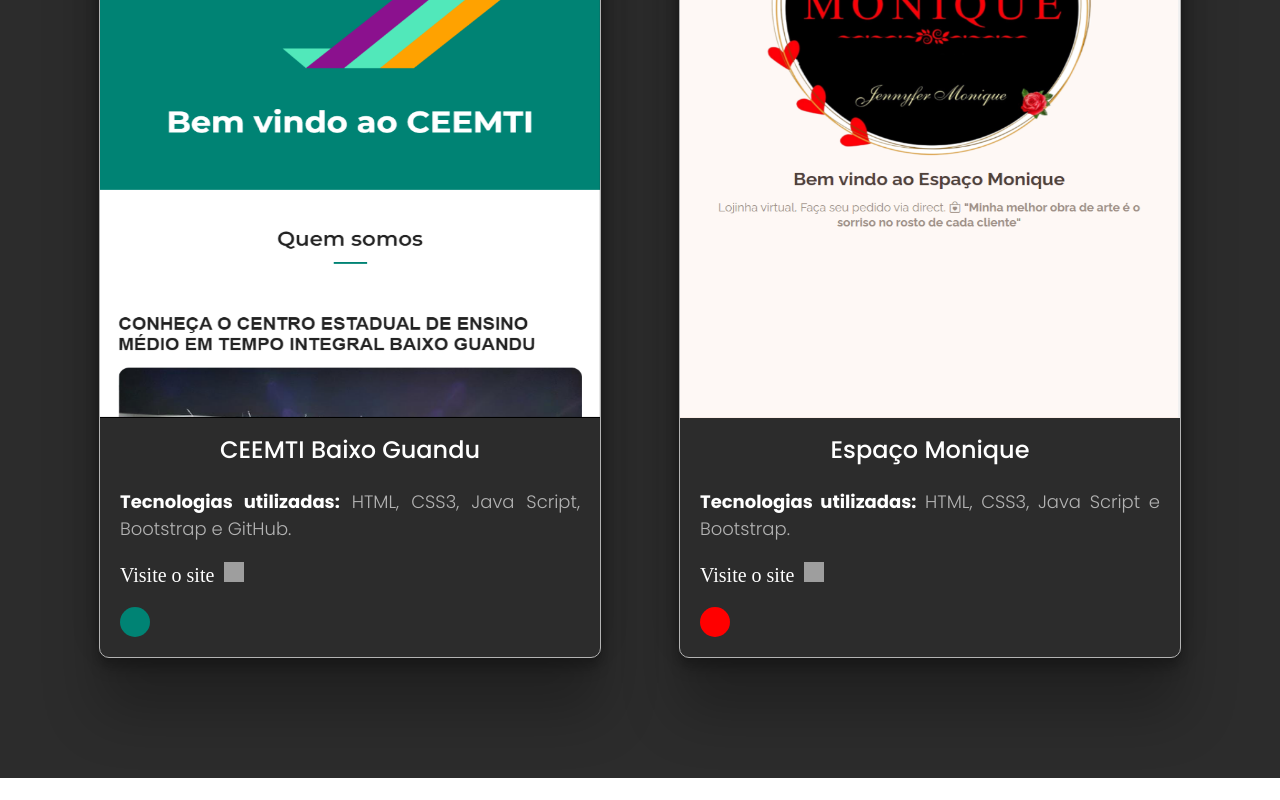
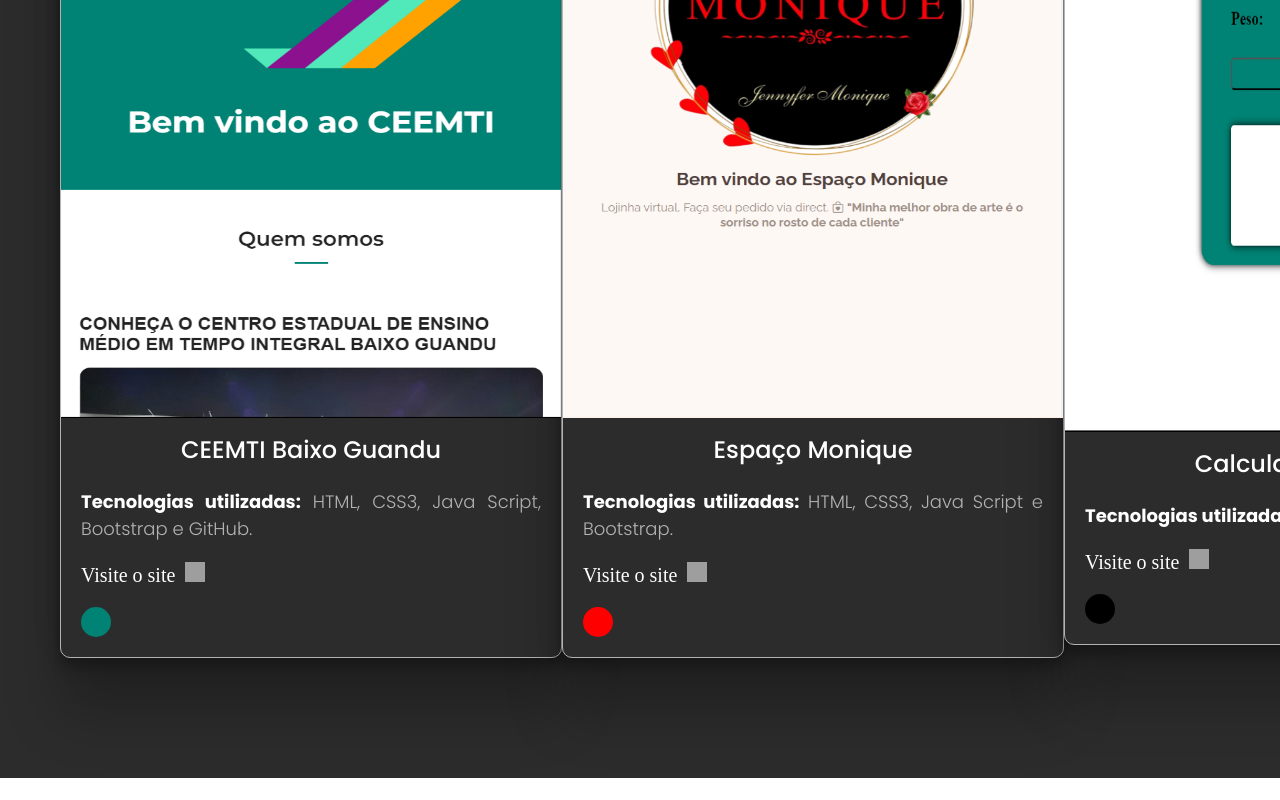
Before and after one commit to joaovitrdos/portifolio, an Angular app: page / in a window 1280 px wide. Shown: the part 2234-3034 px from the top of the page. Built offline with nearby package versions, Linux system fonts and the light colour scheme; grey boxes are pictures that could not be loaded.

Commit message:
project atulizado commit

```diff
--- a/src/app/components/project/project.component.html
+++ b/src/app/components/project/project.component.html
@@ -19,4 +19,15 @@
       <a class="link" href="https://espacomonique.netlify.app/">Visite o site <img id="img-ico" src="assets/icons.png" alt=""></a>
       <div class="ball2"></div>
   </div>
+
+  <div class="intens-pro">
+    <img class="img-pro" src="assets/imc.png" alt>
+  <h2>Calculadora de IMC</h2>
+  <p>
+    <strong>Tecnologias utilizadas:</strong> HTML, CSS3, Java
+    Script.</p>
+    <a class="link" href="https://imcj.netlify.app/">Visite o site <img id="img-ico" src="assets/icons.png" alt=""></a>
+    <div class="ball3"></div>
+</div>
+
 </section>
--- a/src/app/components/project/project.component.scss
+++ b/src/app/components/project/project.component.scss
@@ -191,6 +191,9 @@ strong {
     border-radius: 10px;
   }
 
+
+}
+
 .ball1 {
   width: 30px;
   height: 30px;
@@ -206,6 +209,13 @@ strong {
   border-radius: 50%;
   margin: 20px;
 }
+
+.ball3 {
+  width: 30px;
+  height: 30px;
+  background-color: #000000;
+  border-radius: 50%;
+  margin: 20px;
 }
 
 @media (300px <= width <=600px) {
@@ -233,19 +243,4 @@ strong {
     height: auto;
   }
 
-  .ball1 {
-    width: 30px;
-    height: 30px;
-    background-color: #008374;
-    border-radius: 50%;
-    margin: 20px;
 }
-
-  .ball2 {
-    width: 30px;
-    height: 30px;
-    background-color: #ff0000;
-    border-radius: 50%;
-    margin: 20px;
-  }
-}
```
Also changed, not shown: src/assets/imc.png (added). Lines whose indentation alone changed are shown as unchanged.
